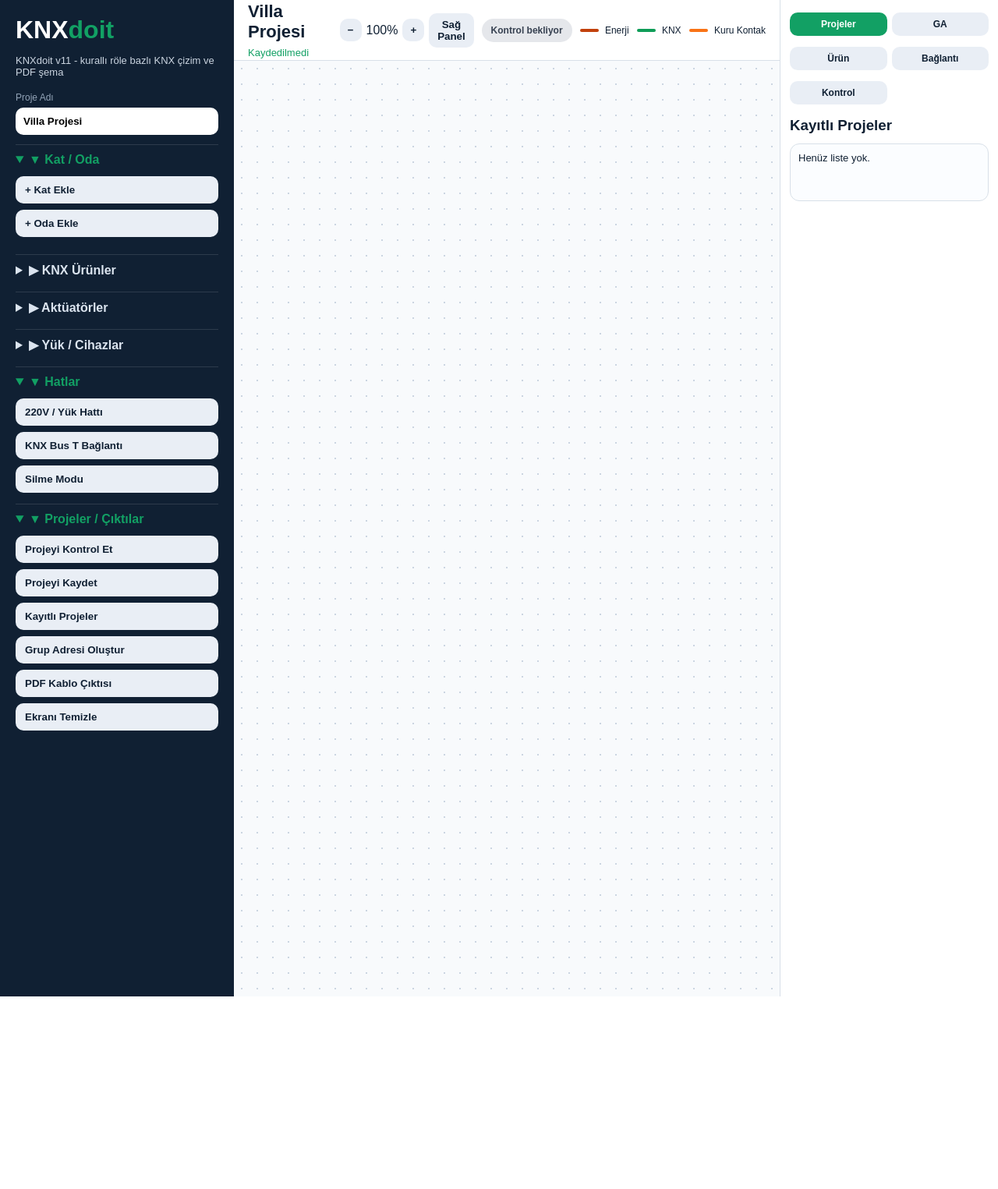
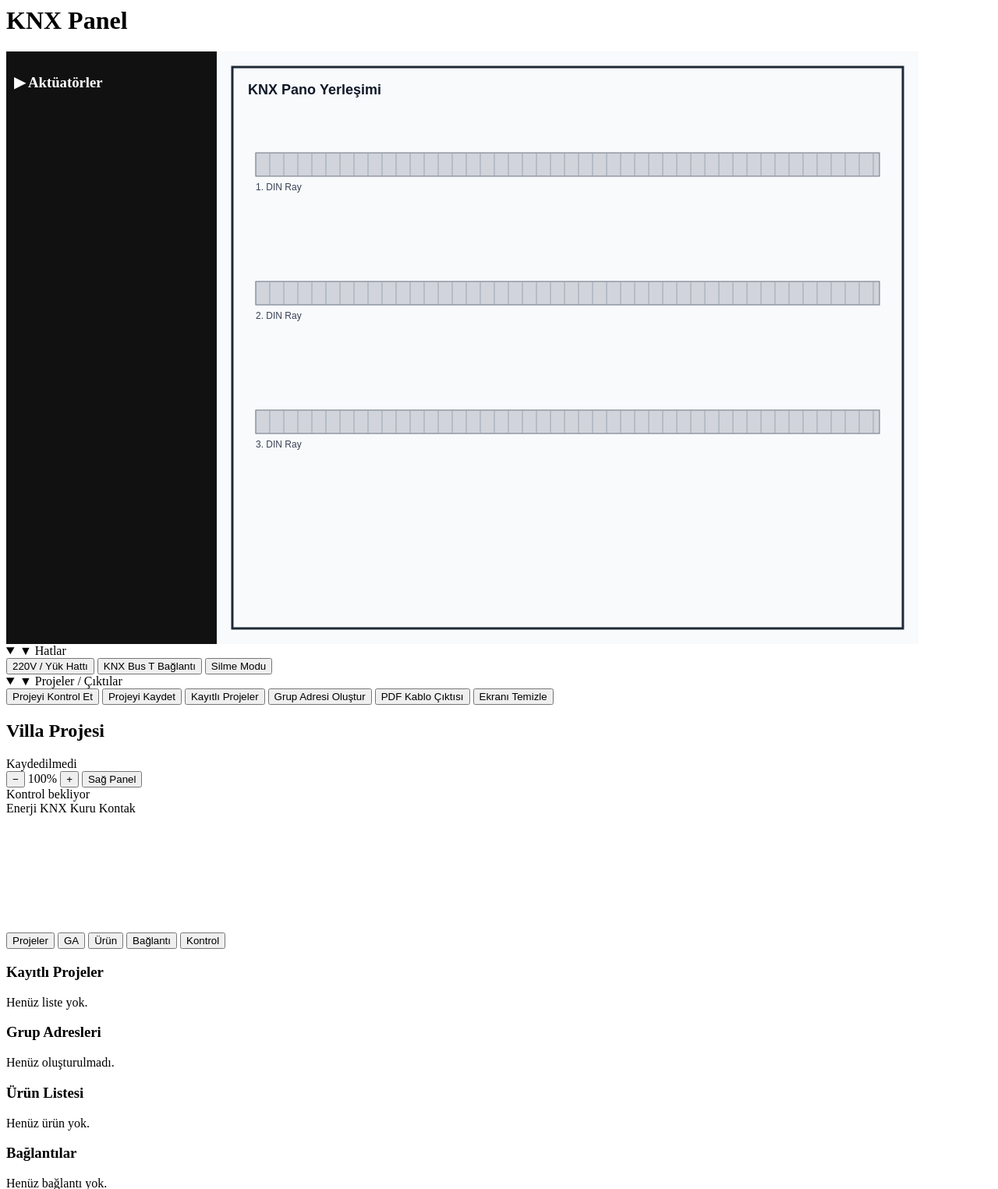
Before and after one commit to ozanguldumen-beep/knxdoit-simple, a Flask app: page / in a window 1280 px wide. Shown: the top 1525 px of the page at 78% size. Before the commit the page ends 1278 px from the top, so only its background shows below. Run offline with Flask 3, Linux system fonts and the light colour scheme.

Commit message:
Update index.html

```diff
--- a/templates/index.html
+++ b/templates/index.html
@@ -1,40 +1,38 @@
-<!DOCTYPE html>
-<html lang="tr">
-<head>
-  <meta charset="UTF-8">
-  <title>KNXdoit v10 Röleli Sistem</title>
-  <link rel="stylesheet" href="/static/style.css">
-</head>
 <body>
-<div class="app" id="appRoot">
-  <aside class="sidebar">
-    <h1>KNX<span>doit</span></h1>
-    <p>KNXdoit v11 - kurallı röle bazlı KNX çizim ve PDF şema</p>
 
-    <label class="label">Proje Adı</label>
-    <input id="projectName" class="project-input" value="Villa Projesi" onchange="updateProjectName()">
+<h1>KNX Panel</h1>
 
-    <details open>
-      <summary>▼ Kat / Oda</summary>
-      <button onclick="addFloor()">+ Kat Ekle</button>
-      <button onclick="addRoom()">+ Oda Ekle</button>
-      <div id="floorTabs" class="floor-tabs"></div>
-    </details>
+<div style="display:flex">
 
-    <details>
-      <summary>▶ KNX Ürünler</summary>
-      <div id="knxProducts"></div>
-    </details>
+  <!-- SOL MENÜ -->
+  <div style="width:250px; padding:10px; background:#111; color:white">
 
-    <details>
-      <summary>▶ Aktüatörler</summary>
-      <div id="actuatorProducts"></div>
-    </details>
+    <h3 id="toggleActuator" style="cursor:pointer">
+      ▶ Aktüatörler
+    </h3>
 
-    <details>
-      <summary>▶ Yük / Cihazlar</summary>
-      <div id="energyProducts"></div>
-    </details>
+    <div id="actuatorList" style="display:none"></div>
+
+  </div>
+
+  <!-- SAHNE -->
+  <canvas id="panelCanvas"></canvas>
+
+</div>
+
+<script type="module">
+  import { createPanel } from "./panel.js";
+  import { drawPanel } from "./canvas.js";
+  import { initUI } from "./ui.js";
+
+  const panel = createPanel(3);
+  const canvas = document.getElementById("panelCanvas");
+
+  drawPanel(canvas, panel);
+  initUI(panel, canvas);
+</script>
+
+</body>    </details>
 
     <details open>
       <summary>▼ Hatlar</summary>
```
